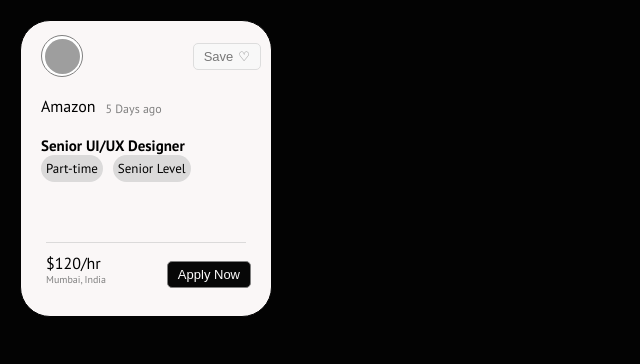
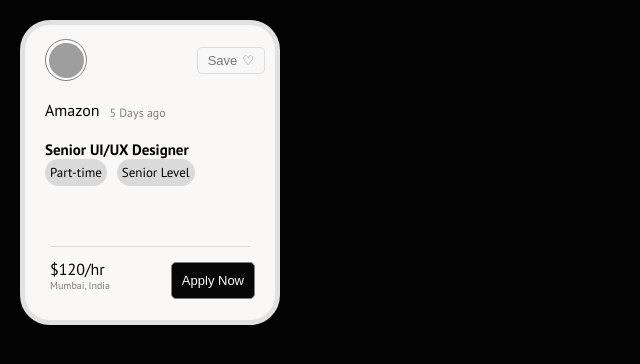
Before and after one commit to Abhishek20-prog/profile-card-insta-style, a React (Vite) app in the folder instacard/: page / in a window 1280 px wide. Shown: the top 364 px of the page, without its empty margins (0-640 px from the left). Built offline with nearby package versions, Linux system fonts and the light colour scheme; grey boxes are pictures that could not be loaded.

Commit message:
initial commit

```diff
--- a/instacard/src/index.css
+++ b/instacard/src/index.css
@@ -16,7 +16,7 @@ body{
   height: 280px;
   background-color: rgb(250, 247, 247);
   border-radius: 30px;
-  border: 1px solid rgb(3, 3, 3);
+  border: 5px solid rgb(225, 225, 225);
 
   padding-top: 15px;
 
@@ -132,7 +132,7 @@ body{
 .btn{
   border: 1px solid grey;
 border-radius: 5px;
-padding: 5px 10px;
+padding: 10px 10px;
 cursor: pointer;
 font-size: 13px;
 color: rgb(255, 254, 254);
```
